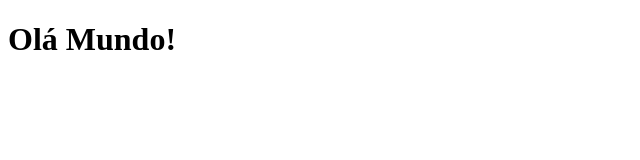
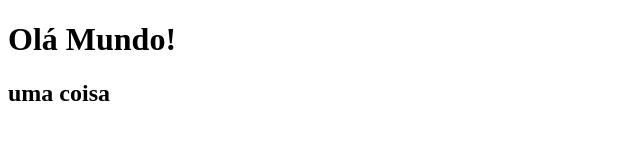
Before and after one commit to Lucas-Marques07/projeto_escola_de_programadores, a plain HTML site: page index.html in a window 1280 px wide. Shown: the whole page, without its empty margins (0-640 px from the left). Drawn offline with Linux system fonts and the light colour scheme.

Commit message:
segundo passo

```diff
--- a/index.html
+++ b/index.html
@@ -11,5 +11,7 @@
         Olá Mundo!
 
     </h1>
+
+    <h2>uma coisa</h2>
 </body>
 </html>
```
